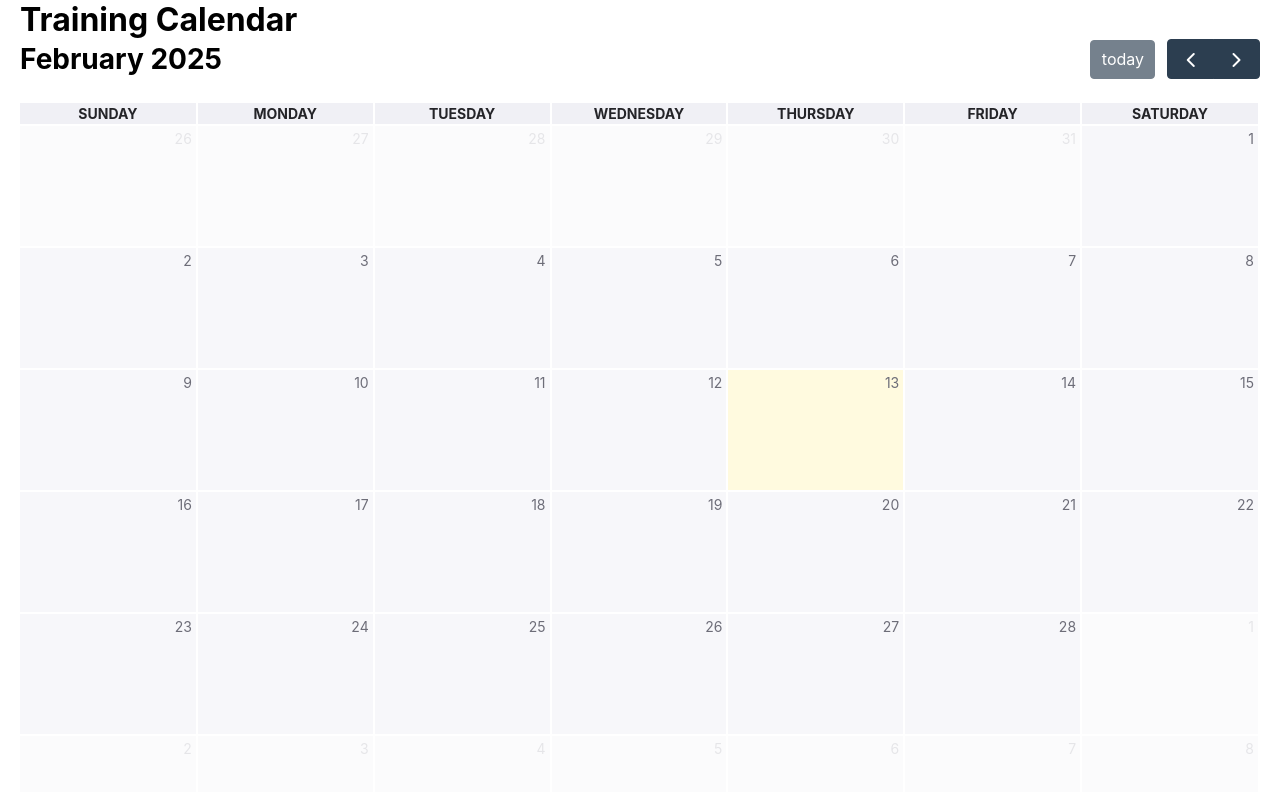
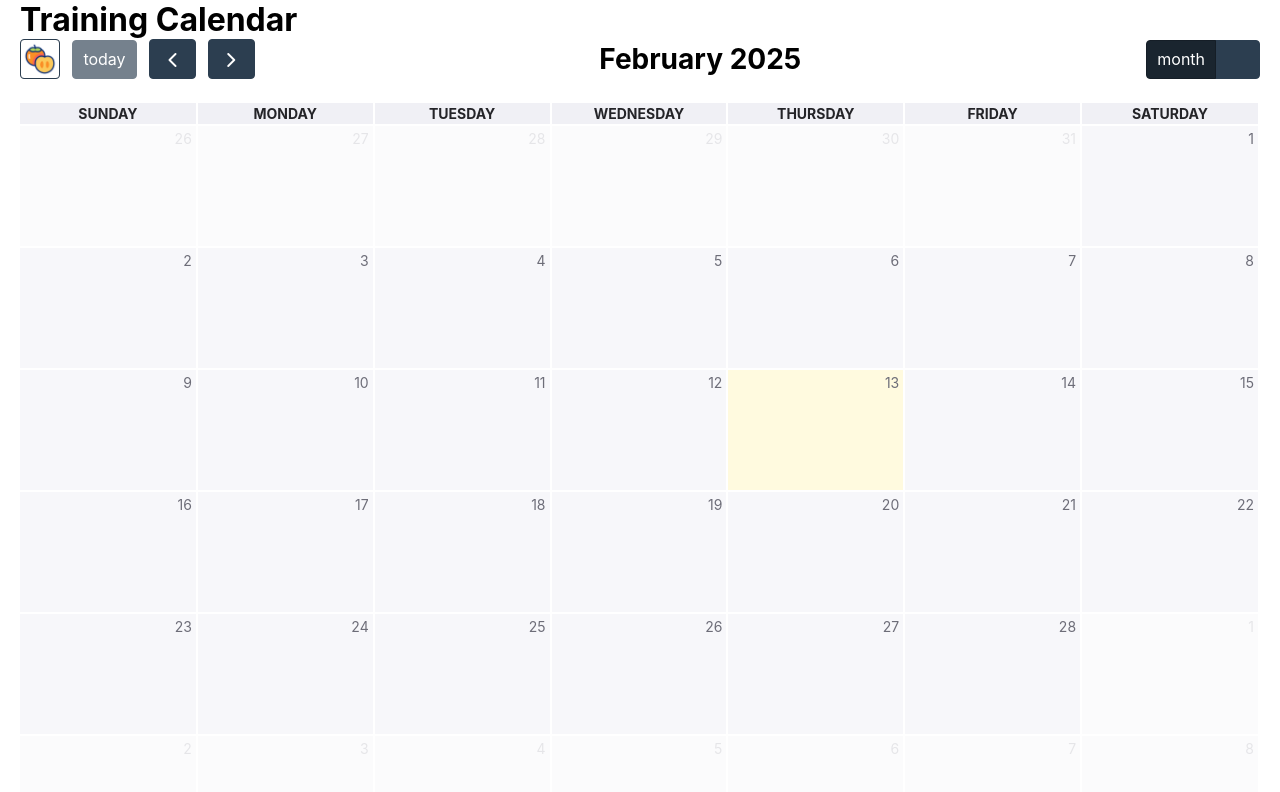
Before and after one commit to sunnybunnyy/training-dashboard, a React (Create React App) app in the folder frontend/: page / in a window 1280 px wide. Shown: the top 792 px of the page. Built offline with nearby package versions, Linux system fonts and the light colour scheme; no server answers.

Commit message:
Move positioning and rearrange toolbar and add icon

```diff
--- a/frontend/src/App.css
+++ b/frontend/src/App.css
@@ -79,6 +79,13 @@
   font-size: 14px;
 }
 
+/* Style for the img element */
+.calendar-container img {
+  width: 24px;
+  height: 24px;
+  margin-right: 10px;
+}
+
 .fc .fc-col-header-cell-cushion {
   font-weight: 500px;
 }
@@ -86,6 +93,25 @@
 .fc .fc-daygrid-day-frame {
   height: 120px;
 }
+
+.fc-icon-button {
+  background-image: url('../public/images/icon/persimmon.gif');
+  background-size: contain;
+  height: 40px;
+  width: 40px;
+}
+
+/* Style for the icon button */
+/*.fc .fc-icon-button {
+  width: 24px;
+  height: 24px;
+  margin-right: 10px;
+  background-image: url('../src/images/icon/persimmon.gif');
+}
+
+.fc .fc-icon-button.static {
+  background-image: url('../src/images/icon/persimmon.png');
+} */
 
 .fc .fc-scrollgrid {
   min-width: calc(150px * 7 + 40px);
--- a/frontend/src/App.js
+++ b/frontend/src/App.js
@@ -39,6 +39,11 @@ function App() {
     fetchActivities();
   }, []);
 
+  // Custom rendering for the icon button
+  const customButtons = {
+  icon: {}
+};
+
   // Handle date clicks
   const handleDateClick = (arg) => {
     alert(arg.dateStr)
@@ -68,6 +73,12 @@ function App() {
       <FullCalendar
         plugins={[dayGridPlugin, interactionPlugin]}
         initialView='dayGridMonth'
+        headerToolbar={{
+          left: 'icon today prev next', // Add icon as seperate button
+          center: 'title',
+          right: 'dayGridMonth,timeGridWeek,timeGridDay'
+        }}
+        customButtons={customButtons}
         dayHeaderContent={handleDayHeader}
         weekends={true}
         events={events}
```
Also changed, not shown: frontend/public/images/icon/persimmon.gif (added), frontend/public/images/icon/persimmon.png (added).
